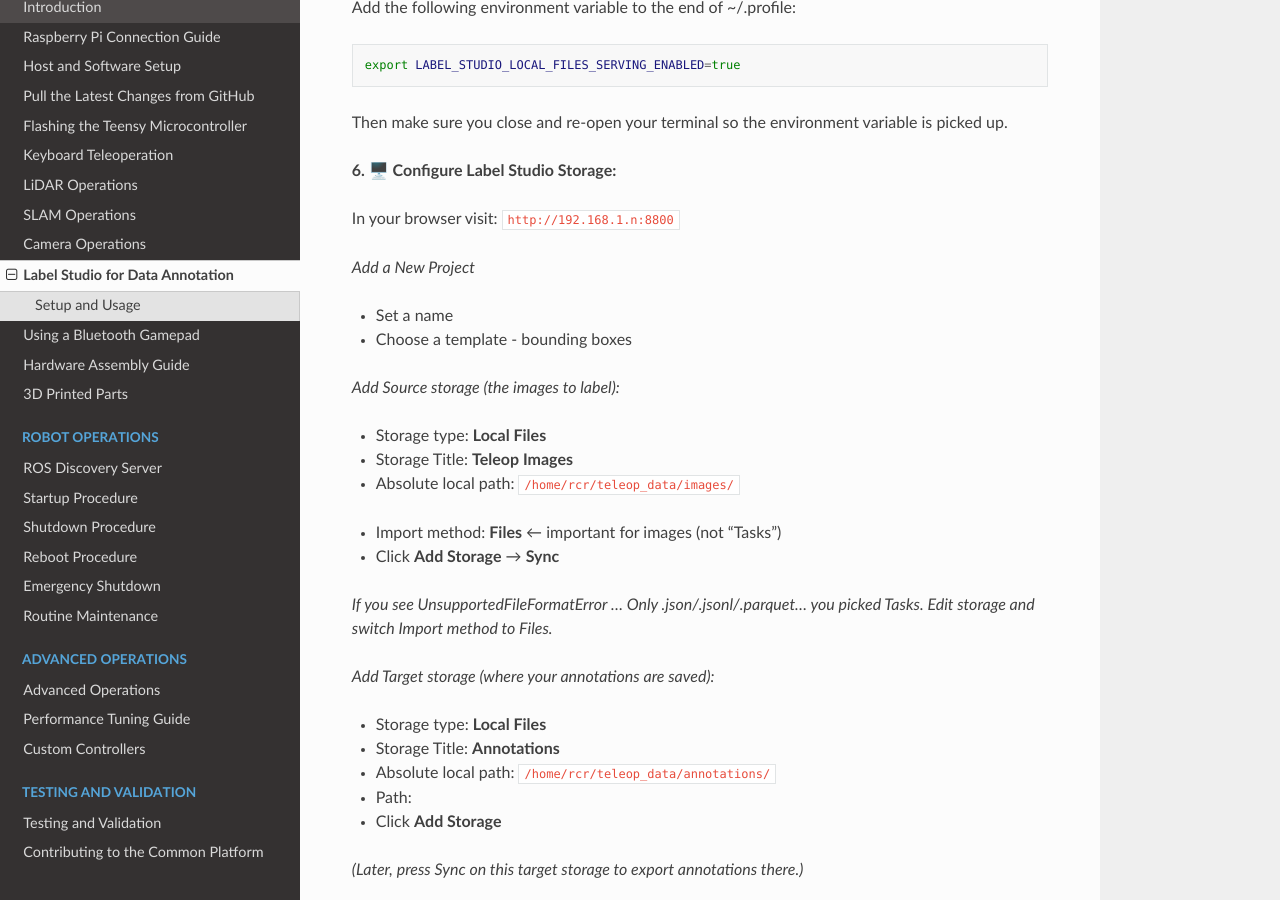
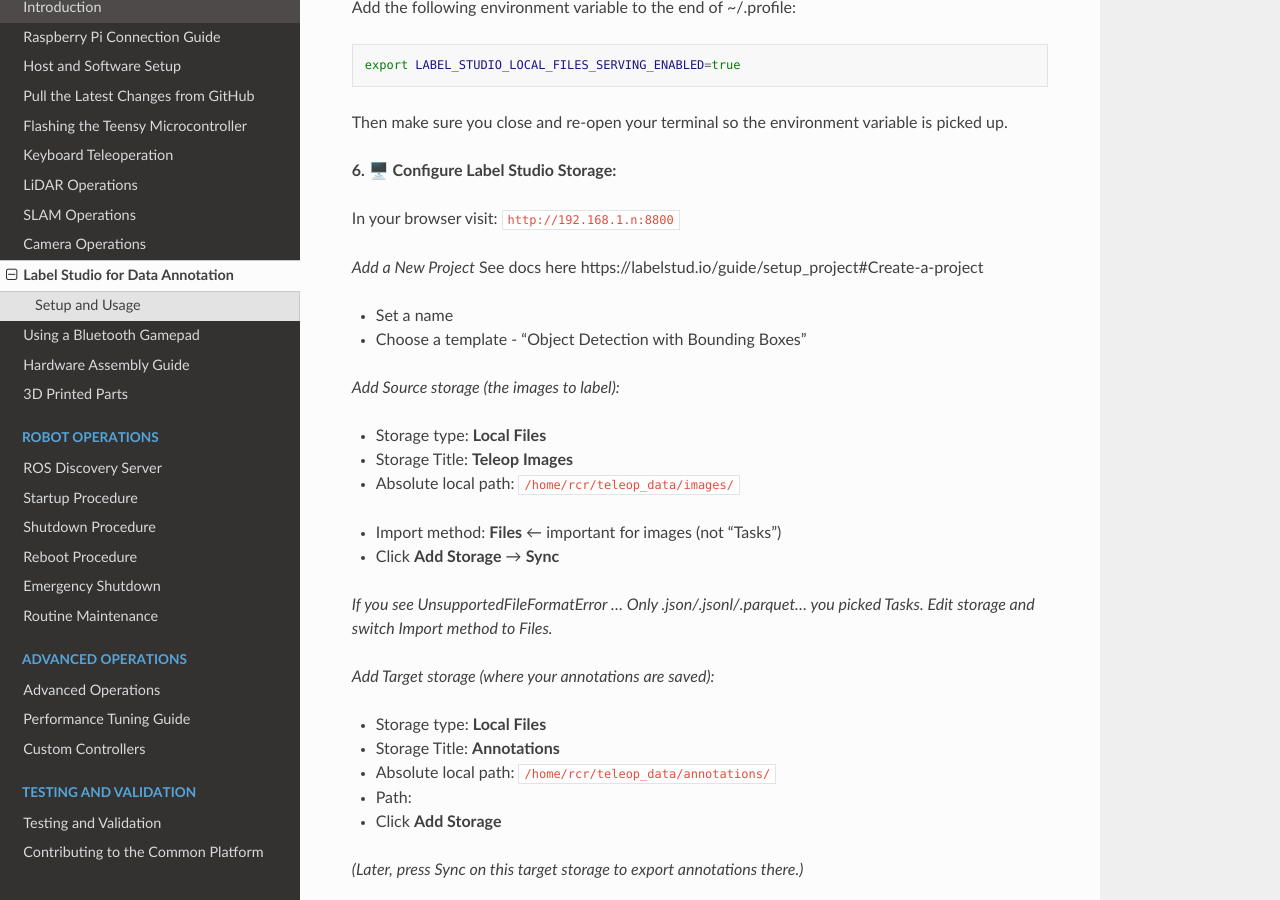
Before and after one commit to RoseCityRobotics/common_platform, a Sphinx documentation site: the page built from docs/source/data_annotation/label_studio.md, in a window 1280 px wide and 900 px high, scrolled down 1114 px. Built offline with Sphinx 7.4.7 and the Read the Docs theme 3.1.0, drawn with Linux system fonts in a browser that asks for light colours; pages that are not in the unit, such as notebooks, are missing from menus.

```diff
--- a/docs/source/data_annotation/label_studio.md
+++ b/docs/source/data_annotation/label_studio.md
@@ -46,8 +46,10 @@ Then make sure you close and re-open your terminal so the environment variable i
 In your browser visit: `http://192.168.1.n:8800`
 
 *Add a New Project*
+See docs here https://labelstud.io/guide/setup_project#Create-a-project
+
 - Set a name
-- Choose a template - bounding boxes
+- Choose a template - "Object Detection with Bounding Boxes"
 
 *Add Source storage (the images to label):*
 - Storage type: **Local Files**
```
Also changed, not shown: docs/source/camera/camera_operations.md (+1 -0 lines).
